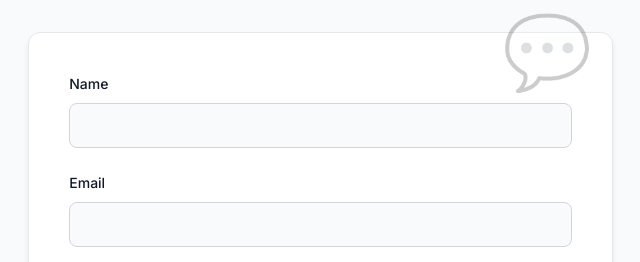
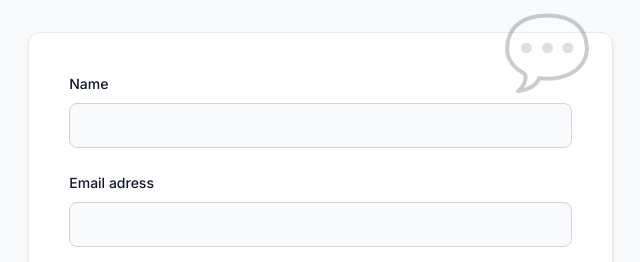
Before and after one commit to harsha4474/wedigma, a plain HTML site: page index.html in a window 1280 px wide. Shown: the part 7627-7889 px from the top of the page, 603-1243 px from the left. Drawn offline with Linux system fonts and the light colour scheme.

Commit message:
index.html

```diff
--- a/index.html
+++ b/index.html
@@ -616,7 +616,7 @@
     </div>
 
     <div class="form-group">
-        <label for="email" class="form-label">Email</label>
+        <label for="email" class="form-label">Email adress</label>
         <input type="email" id="email" name="email" class="form-input" required>
     </div>
 
```
